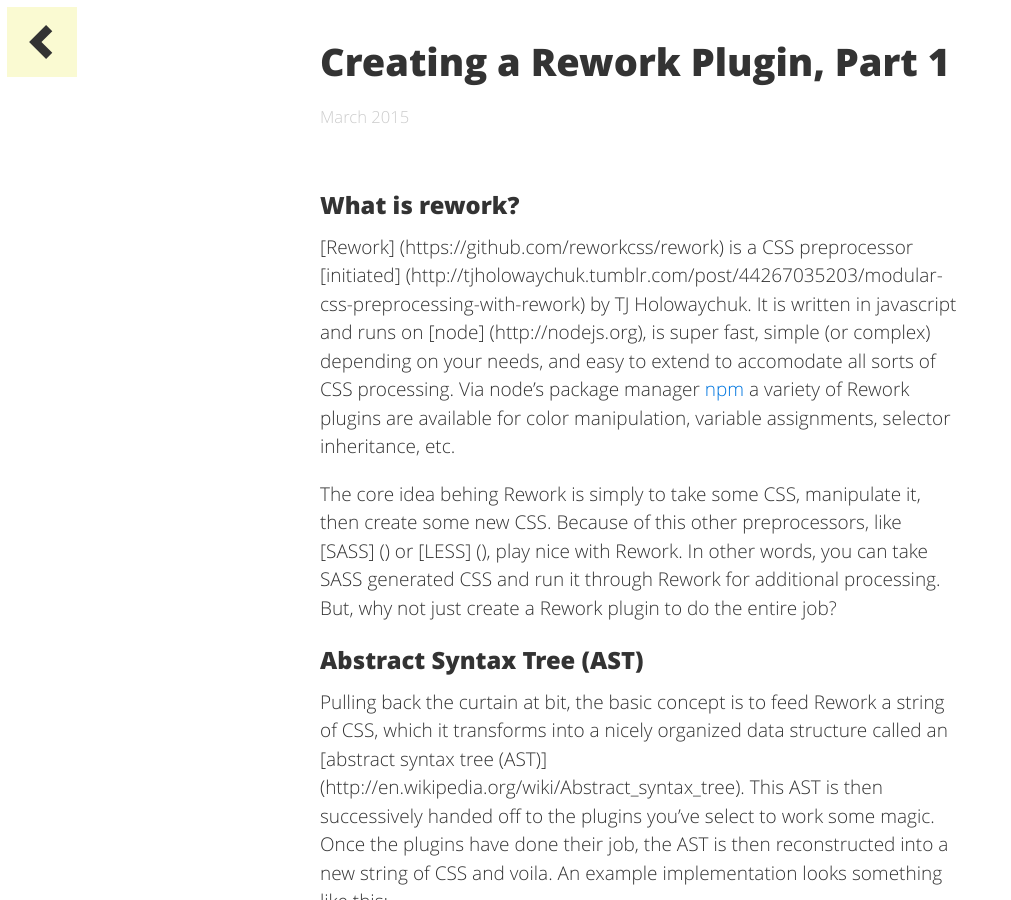
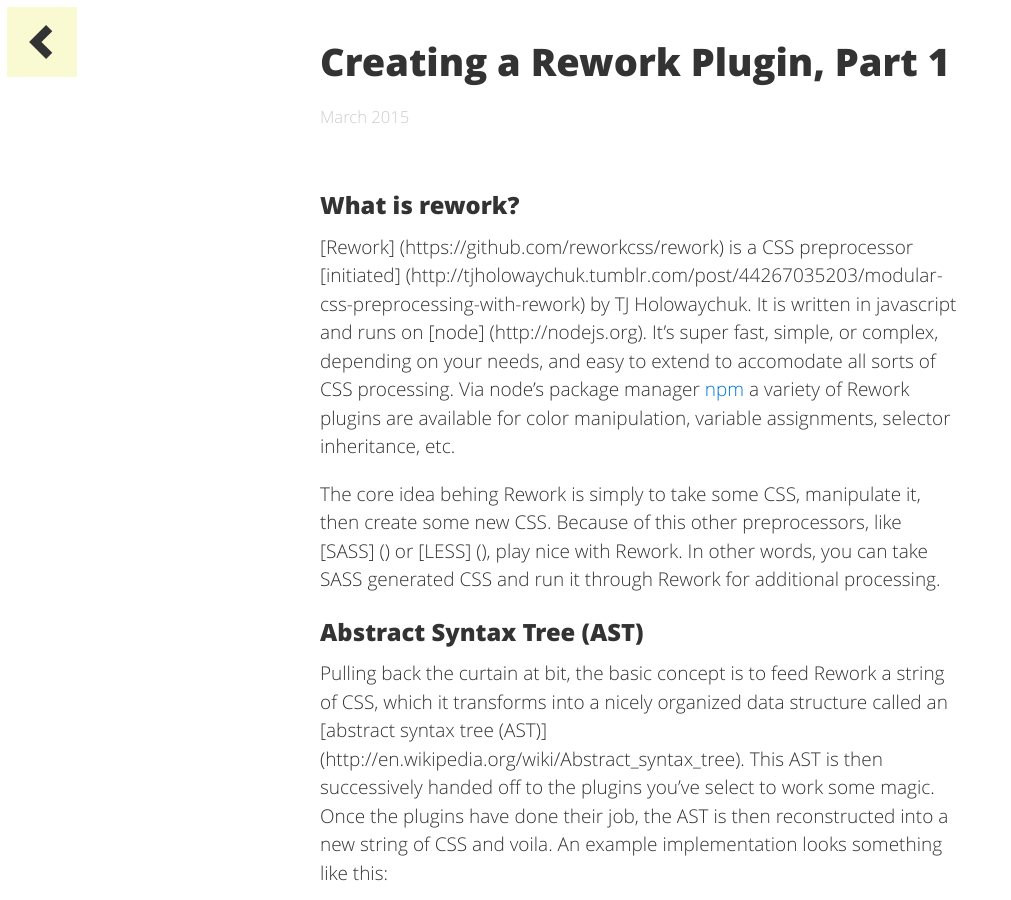
Before and after one commit to jacoblane/jacoblane.github.io, a Jekyll site: the page built from _posts/2015-03-01-creating-a-rework-plugin-part-1.md, in a window 1280 px wide and 900 px high. Shown: the whole window, without its empty margins (0-1011 px from the left). Built offline with Jekyll 4.4.1, drawn with Linux system fonts in a browser that asks for light colours; Markdown is read by kramdown in place of the engine named in the settings; comment, search, counter and statistics services are not loaded; some of the changed text lies outside the part shown.

Commit message:
publishing rework post 1

````diff
--- a/_posts/2015-03-01-creating-a-rework-plugin-part-1.md
+++ b/_posts/2015-03-01-creating-a-rework-plugin-part-1.md
@@ -8,9 +8,9 @@
 
 ### What is rework?
 
-[Rework] (https://github.com/reworkcss/rework) is a CSS preprocessor [initiated] (http://tjholowaychuk.tumblr.com/post/44267035203/modular-css-preprocessing-with-rework) by TJ Holowaychuk. It is written in javascript and runs on [node] (http://nodejs.org), is super fast, simple (or complex) depending on your needs, and easy to extend to accomodate all sorts of CSS processing. Via node's package manager [npm](https://www.npmjs.com/search?q=rework) a variety of Rework plugins are available for color manipulation, variable assignments, selector inheritance, etc.
+[Rework] (https://github.com/reworkcss/rework) is a CSS preprocessor [initiated] (http://tjholowaychuk.tumblr.com/post/44267035203/modular-css-preprocessing-with-rework) by TJ Holowaychuk. It is written in javascript and runs on [node] (http://nodejs.org). It's super fast, simple, or complex, depending on your needs, and easy to extend to accomodate all sorts of CSS processing. Via node's package manager [npm](https://www.npmjs.com/search?q=rework) a variety of Rework plugins are available for color manipulation, variable assignments, selector inheritance, etc.
 
-The core idea behing Rework is simply to take some CSS, manipulate it, then create some new CSS. Because of this other preprocessors, like [SASS] () or [LESS] (), play nice with Rework. In other words, you can take SASS generated CSS and run it through Rework for additional processing. But, why not just create a Rework plugin to do the entire job?
+The core idea behing Rework is simply to take some CSS, manipulate it, then create some new CSS. Because of this other preprocessors, like [SASS] () or [LESS] (), play nice with Rework. In other words, you can take SASS generated CSS and run it through Rework for additional processing.
 
 ### Abstract Syntax Tree (AST)
 
@@ -95,7 +95,7 @@
 
 ```
 
-The simple css `.special-text { color: red; }` has been converted into something a bit more robot-friendly. The `.special-text` selector (along with the its corrosponding delcarations) is now nicely tucked way inside the first `rule` in AST's `rules` property.
+The simple css `.special-text { color: red; }` has been converted into something a bit more robot-friendly. The `.special-text` selector (along with the its corresponding delcarations) is now nicely tucked way inside the first `rule` in AST's `rules` property.
 
 Under the hood, Rework is using [css] (https://github.com/reworkcss/css) to parse the CSS and build the AST. Check out the github repo for documentation.
 
````
